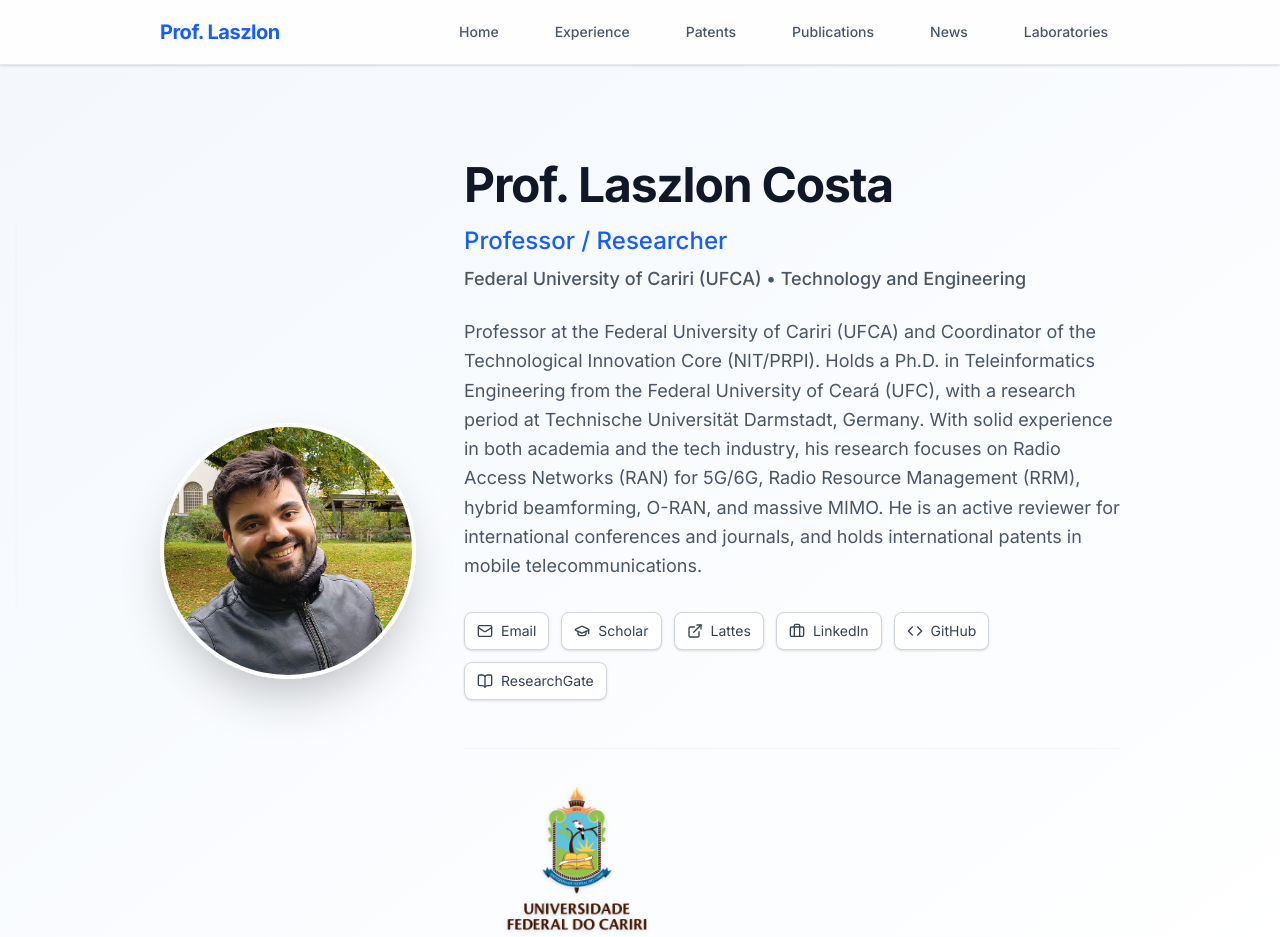
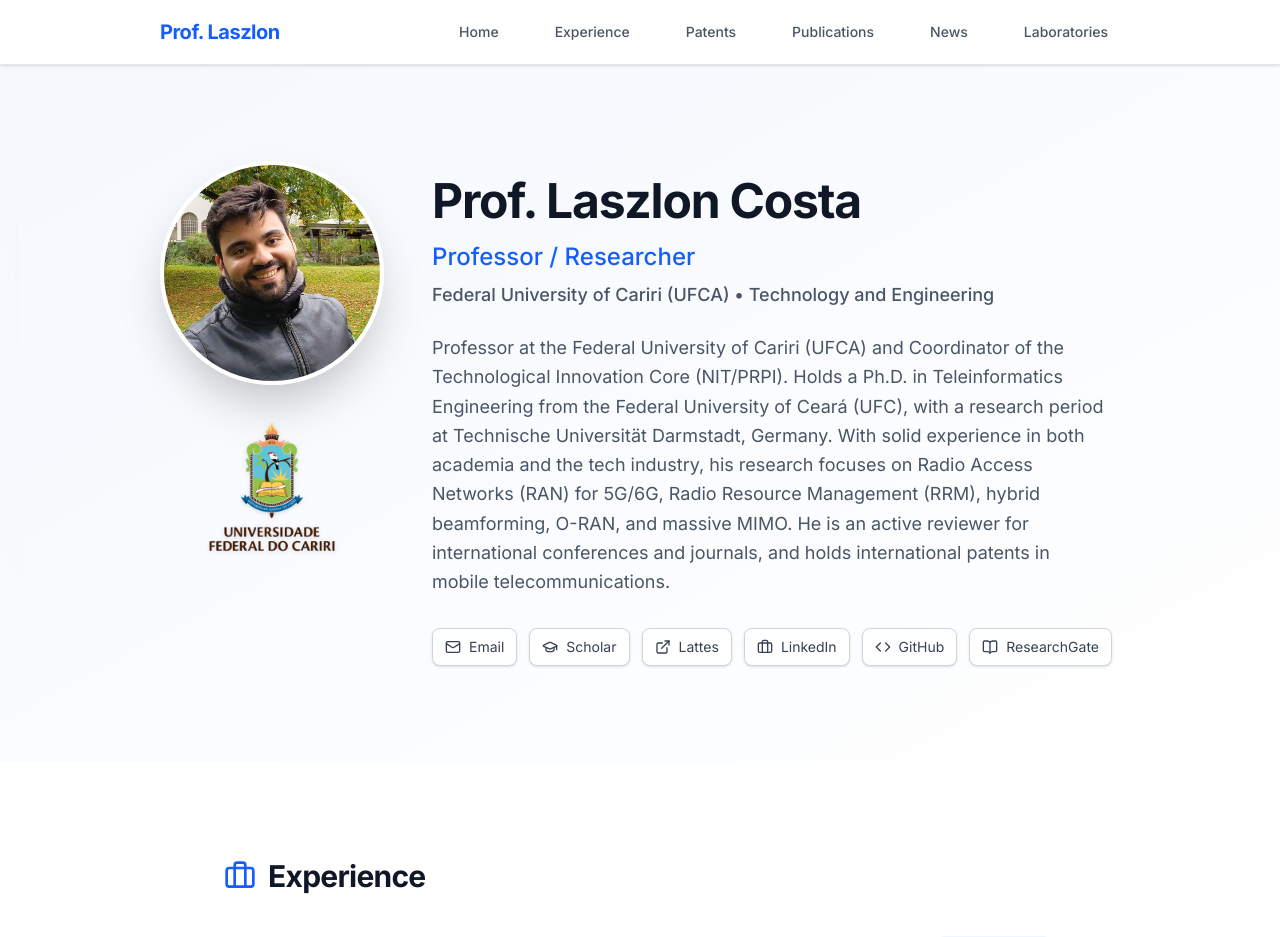
Before and after one commit to laszloncosta/laszloncosta.github.io, a Next.js app: page / in a window 1280 px wide. Shown: the top 937 px of the page. Built offline with nearby package versions, Linux system fonts and the light colour scheme.

Commit message:
Move crest under profile picture

```diff
--- a/src/components/HeroSection.jsx
+++ b/src/components/HeroSection.jsx
@@ -4,15 +4,21 @@ import bioData from '../data/bio.json';
 export default function HeroSection() {
   return (
     <section id="about" className="py-16 md:py-24 bg-gradient-to-br from-blue-50/50 to-white">
-      <div className="max-w-5xl mx-auto px-4 sm:px-6 lg:px-8 flex flex-col md:flex-row items-center gap-12">
+      <div className="max-w-5xl mx-auto px-4 sm:px-6 lg:px-8 flex flex-col md:flex-row items-center md:items-start gap-8 md:gap-12">
 
-        {/* Foto de Perfil */}
-        <div className="w-48 h-48 md:w-64 md:h-64 rounded-full overflow-hidden shadow-2xl shrink-0 border-4 border-white">
-          <img src="/profile.jpg" alt={bioData.name} className="w-full h-full object-cover" />
+        {/* Coluna Esquerda: Foto e Brasão */}
+        <div className="flex flex-col items-center gap-8 shrink-0">
+          <div className="w-48 h-48 md:w-56 md:h-56 rounded-full overflow-hidden shadow-2xl border-4 border-white">
+            <img src="/profile.jpg" alt={bioData.name} className="w-full h-full object-cover" />
+          </div>
+
+          <div className="hidden md:block">
+            <img src="/ufca-logo.png" alt="UFCA Logo" className="h-36 object-contain drop-shadow-sm hover:scale-105 transition-transform duration-300" />
+          </div>
         </div>
 
         {/* Informações */}
-        <div className="flex-1 text-center md:text-left">
+        <div className="flex-1 text-center md:text-left md:pt-4">
           <h1 className="text-4xl md:text-5xl font-bold text-gray-900 tracking-tight mb-4">
             {bioData.name}
           </h1>
@@ -51,8 +57,9 @@ export default function HeroSection() {
             </a>
           </div>
 
-          <div className="mt-12 pt-8 border-t border-gray-100 flex justify-center md:justify-start">
-            <img src="/ufca-logo.png" alt="UFCA Logo" className="h-32 md:h-40 object-contain drop-shadow-sm hover:scale-105 transition-transform duration-300" />
+          {/* Brasão no Mobile (No fim das informações) */}
+          <div className="md:hidden mt-10 pt-8 border-t border-gray-100 flex justify-center">
+            <img src="/ufca-logo.png" alt="UFCA Logo" className="h-32 object-contain drop-shadow-sm hover:scale-105 transition-transform duration-300" />
           </div>
         </div>
       </div>
```
